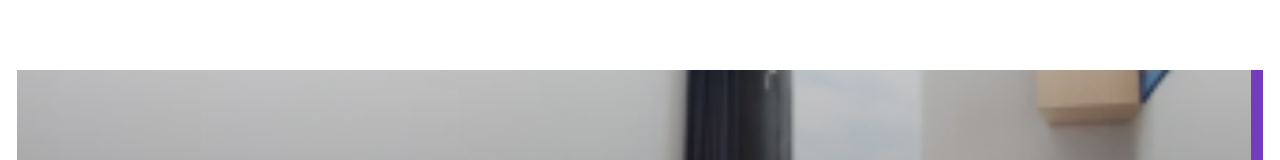
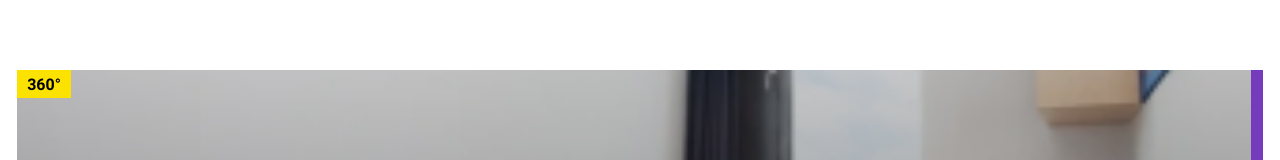
Before and after one commit to MDI74/tourmaline-core-test-html, a website built with Vite: page index.html in a window 1280 px wide. Shown: the part 231-391 px from the top of the page. Built offline with nearby package versions, Linux system fonts and the light colour scheme.

Commit message:
feat: add markup and style for card-mark
added markup and style for card-mark

```diff
--- a/index.html
+++ b/index.html
@@ -56,6 +56,7 @@
                           <div class="card">
                               <div class="card__content">
                                   <div class="card__image">
+                                      <span class="card-mark">360°</span>
                                       <img src="src/assets/room-1.png" alt="room-1"/>
                                   </div>
                                   <div class="card__description card-description">
--- a/src/scss/components/card.scss
+++ b/src/scss/components/card.scss
@@ -13,6 +13,22 @@
     position: relative;
     z-index: 0;
 
+    & .card-mark {
+      z-index: 1;
+      position: absolute;
+      top: 0;
+      left: 0;
+      height: 28px;
+      width: 54px;
+      background-color: #FBE200;
+
+      font-size: 16px;
+      font-weight: 700;
+
+      display: flex;
+      justify-content: center;
+      align-items: center;
+    }
 
     & img {
       object-fit: cover;
```
Also changed, not shown: src/css/index.css, 1 other file.
